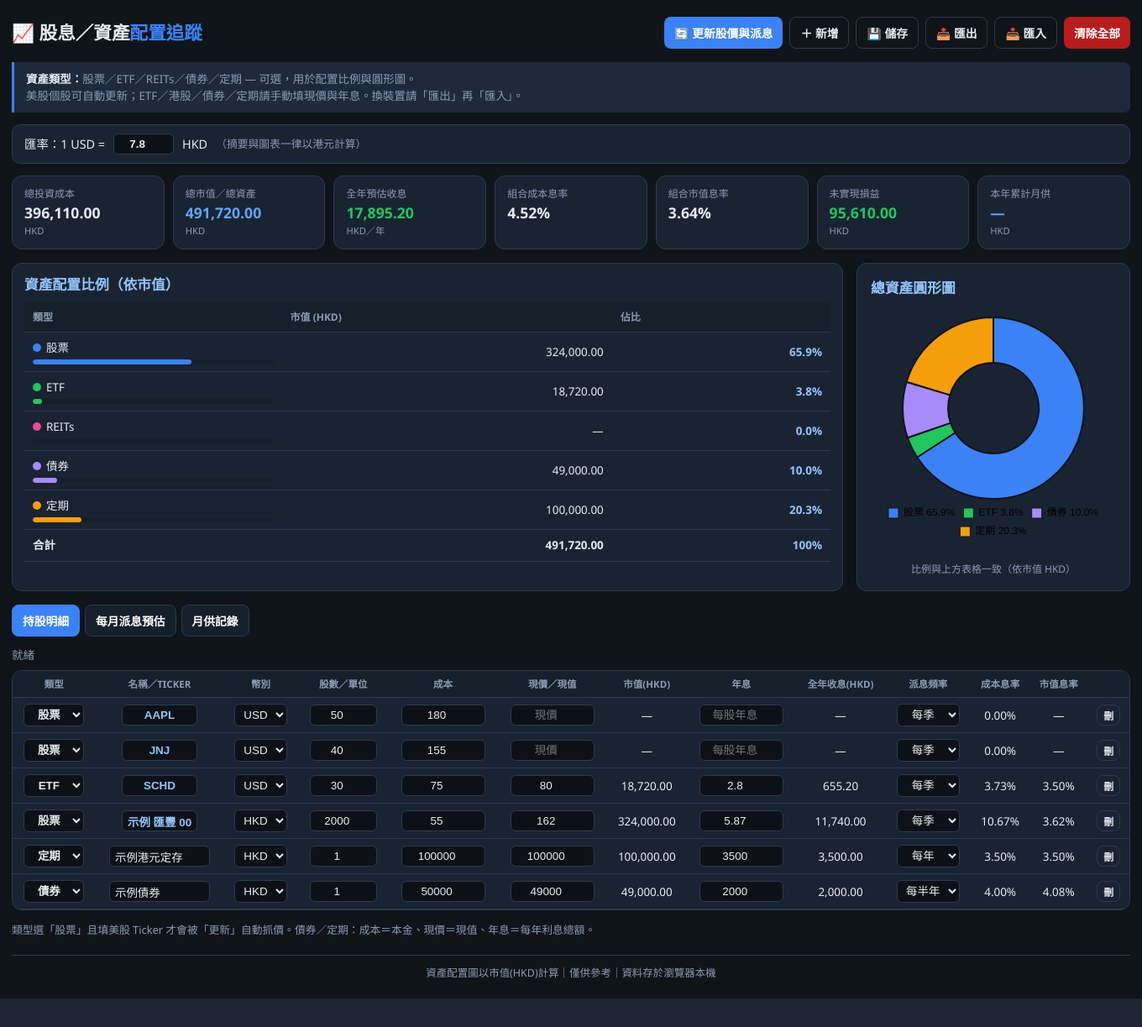
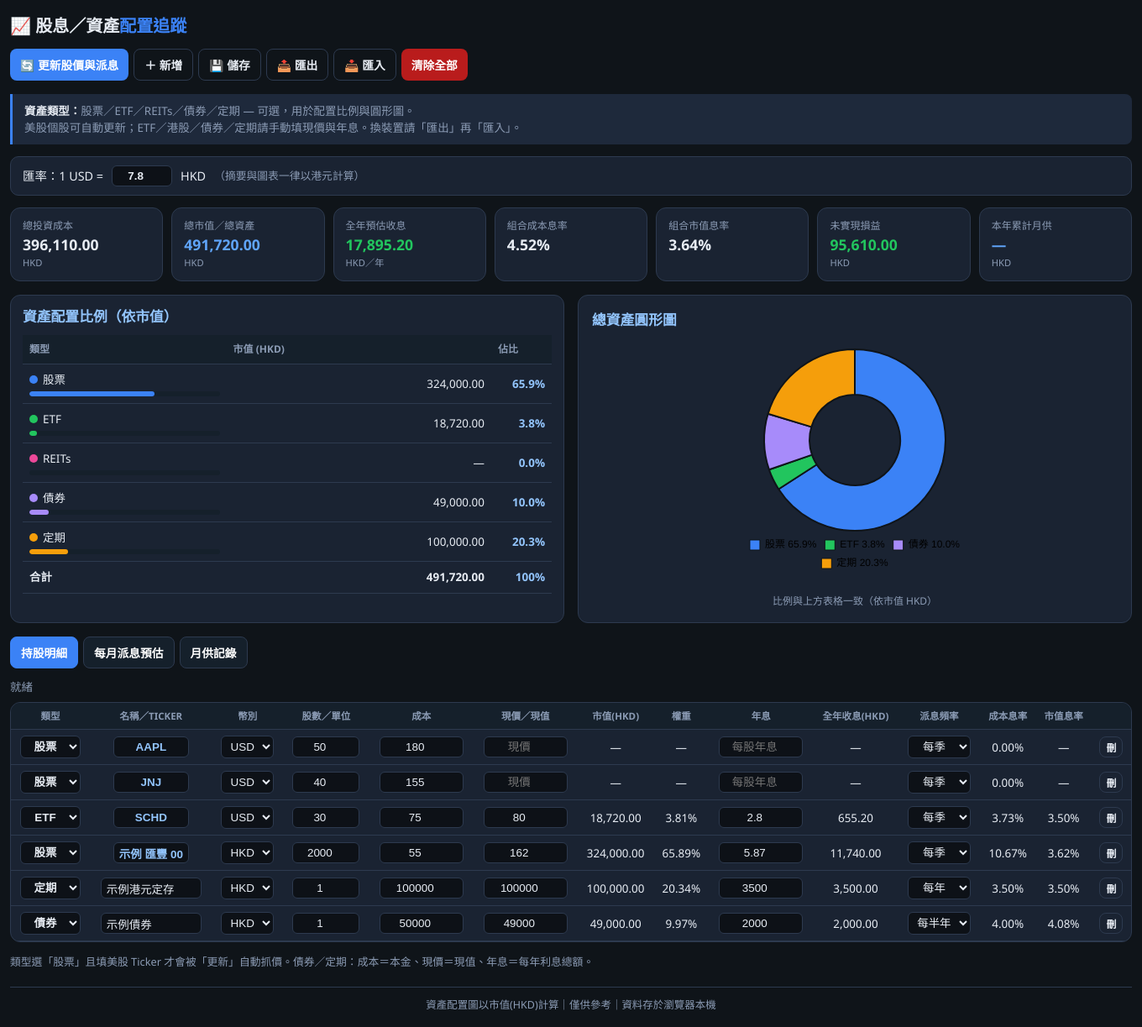
Before and after one commit to faifai821-beep/dividend-tracker, a Flask app: page / in a window 1360 px wide. Shown: the whole page at 84% size. Before the commit the page ends 1189 px from the top, so only its background shows below. Run offline with Flask 3, Linux system fonts and the light colour scheme.

Commit message:
Add files via upload

```diff
--- a/templates/index.html
+++ b/templates/index.html
@@ -2,7 +2,7 @@
 <html lang="zh-Hant">
 <head>
   <meta charset="UTF-8" />
-  <meta name="viewport" content="width=device-width, initial-scale=1" />
+  <meta name="viewport" content="width=device-width, initial-scale=1, maximum-scale=1, viewport-fit=cover" />
   <title>股息／資產配置追蹤</title>
   <script src="https://cdn.jsdelivr.net/npm/chart.js@4.4.1/dist/chart.umd.min.js"></script>
   <style>
@@ -11,22 +11,31 @@
       --accent:#3b82f6; --green:#22c55e; --red:#ef4444; --yellow:#eab308; --input:#0d1117;
     }
     *{box-sizing:border-box;margin:0;padding:0}
+    html,body{width:100%;overflow-x:hidden}
     body{font-family:"Segoe UI","Noto Sans TC","Microsoft JhengHei",sans-serif;background:var(--bg);color:var(--text);min-height:100vh;line-height:1.5}
-    .container{max-width:1400px;margin:0 auto;padding:20px 14px}
-    header{display:flex;flex-wrap:wrap;align-items:center;justify-content:space-between;gap:12px;margin-bottom:16px}
-    h1{font-size:1.35rem;font-weight:700} h1 span{color:var(--accent)}
+    .container{max-width:1400px;width:100%;margin:0 auto;padding:16px 12px}
+    header{display:flex;flex-wrap:wrap;align-items:center;justify-content:space-between;gap:12px;margin-bottom:16px;width:100%}
+    h1{font-size:1.25rem;font-weight:700} h1 span{color:var(--accent)}
     h2{font-size:1.05rem;margin:18px 0 10px;color:#93c5fd}
-    .header-actions{display:flex;gap:8px;flex-wrap:wrap}
+    .header-actions{display:flex;gap:6px;flex-wrap:wrap;width:100%}
+    @media(max-width:600px){
+      h1{font-size:1.1rem}
+      button{padding:7px 10px;font-size:.8rem}
+    }
     button{background:var(--accent);color:#fff;border:none;border-radius:8px;padding:8px 12px;font-size:.86rem;font-weight:600;cursor:pointer}
     button:hover{filter:brightness(1.1)} button:disabled{opacity:.5}
     button.secondary{background:transparent;border:1px solid var(--border);color:var(--text)}
     button.danger{background:#b91c1c} button.manual-btn{background:#6d28d9}
-    .hint{background:#1e293b;border-left:3px solid var(--accent);padding:10px 14px;border-radius:0 8px 8px 0;margin-bottom:14px;font-size:.84rem;color:var(--muted)}
+    .hint{background:#1e293b;border-left:3px solid var(--accent);padding:10px 14px;border-radius:0 8px 8px 0;margin-bottom:14px;font-size:.84rem;color:var(--muted);width:100%}
     .hint strong{color:var(--text)}
     .fx-bar{display:flex;flex-wrap:wrap;align-items:center;gap:10px;background:var(--card);border:1px solid var(--border);border-radius:10px;padding:10px 14px;margin-bottom:14px;font-size:.9rem}
     .fx-bar input{background:var(--input);border:1px solid var(--border);border-radius:6px;color:var(--text);padding:4px 8px;width:72px;text-align:center;font-weight:600}
-    .summary{display:grid;grid-template-columns:repeat(auto-fit,minmax(130px,1fr));gap:10px;margin-bottom:16px}
-    .card{background:var(--card);border:1px solid var(--border);border-radius:12px;padding:12px 14px}
+    .summary{display:grid;grid-template-columns:repeat(auto-fit,minmax(140px,1fr));gap:10px;margin-bottom:16px;width:100%}
+    @media(max-width:600px){
+      .summary{grid-template-columns:1fr 1fr}
+      .card .value{font-size:1rem}
+    }
+    .card{background:var(--card);border:1px solid var(--border);border-radius:12px;padding:12px 14px;width:100%;max-width:100%}
     .card .label{font-size:.75rem;color:var(--muted)} .card .value{font-size:1.1rem;font-weight:700}
     .card .unit{font-size:.7rem;color:var(--muted)} .value.green{color:var(--green)} .value.red{color:var(--red)} .value.blue{color:#60a5fa}
     .alloc-row{display:grid;grid-template-columns:1fr 1fr;gap:16px;margin-bottom:16px}
@@ -38,11 +47,12 @@
     .chart-wrap{background:var(--card);border:1px solid var(--border);border-radius:12px;padding:16px;display:flex;flex-direction:column;align-items:center}
     .chart-box{position:relative;width:280px;max-width:100%;aspect-ratio:1/1;margin:8px auto}
     .chart-box canvas{width:100%!important;height:100%!important}
-    .alloc-table{width:100%;border-collapse:collapse;font-size:.88rem}
-    .alloc-table th,.alloc-table td{padding:8px 10px;border-bottom:1px solid var(--border);text-align:left}
+    .alloc-table{width:100%;border-collapse:collapse;font-size:.88rem;min-width:0}
+    .alloc-table th,.alloc-table td{padding:8px 8px;border-bottom:1px solid var(--border);text-align:left}
     .alloc-table th{color:var(--muted);font-size:.75rem}
-    .alloc-table td.pct{font-weight:700;color:#93c5fd;text-align:right;white-space:nowrap}
-    .alloc-table td.amt{text-align:right;font-variant-numeric:tabular-nums}
+    .alloc-table td.pct{font-weight:700;color:#93c5fd;text-align:right;white-space:nowrap;width:4.5rem}
+    .alloc-table td.amt{text-align:right;font-variant-numeric:tabular-nums;white-space:nowrap}
+    .alloc-table col.pct-col{width:4.5rem}
     .alloc-bar{height:6px;border-radius:3px;background:#15202b;margin-top:4px;overflow:hidden}
     .alloc-bar > i{display:block;height:100%;border-radius:3px}
     .dot{display:inline-block;width:10px;height:10px;border-radius:50%;margin-right:6px}
@@ -50,8 +60,12 @@
     .tabs button{background:#15202b;border:1px solid var(--border)}
     .tabs button.active{background:var(--accent);border-color:var(--accent)}
     .panel{display:none} .panel.active{display:block}
-    .table-wrap{background:var(--card);border:1px solid var(--border);border-radius:12px;overflow-x:auto;margin-bottom:14px}
-    table{width:100%;border-collapse:collapse;min-width:960px}
+    .table-wrap{background:var(--card);border:1px solid var(--border);border-radius:12px;overflow-x:auto;-webkit-overflow-scrolling:touch;margin-bottom:14px;width:100%;max-width:100%}
+    table{width:100%;border-collapse:collapse;min-width:720px}
+    @media(max-width:600px){
+      table{min-width:640px;font-size:.8rem}
+      th,td{padding:6px 6px}
+    }
     th,td{padding:7px 8px;text-align:center;border-bottom:1px solid var(--border);font-size:.84rem;white-space:nowrap}
     th{background:#15202b;color:var(--muted);font-size:.72rem;text-transform:uppercase}
     tr:hover td{background:rgba(59,130,246,.06)}
@@ -137,7 +151,7 @@
         <thead>
           <tr>
             <th>類型</th><th>名稱／Ticker</th><th>幣別</th><th>股數／單位</th><th>成本</th><th>現價／現值</th>
-            <th>市值(HKD)</th><th>年息</th><th>全年收息(HKD)</th>
+            <th>市值(HKD)</th><th>權重</th><th>年息</th><th>全年收息(HKD)</th>
             <th>派息頻率</th><th>成本息率</th><th>市值息率</th><th></th>
           </tr>
         </thead>
@@ -452,6 +466,7 @@ function renderHoldings(){
       <td><input type="number" value="${r.cost??""}" data-i="${i}" data-f="cost" min="0" step="0.01" placeholder="${totalMode?"本金":"每股成本"}" /></td>
       <td>${priceCell}</td>
       <td>${c.mvHkd?fmt(c.mvHkd):"—"}</td>
+      <td>${tm>0&&c.mvHkd?fmtPct(c.mvHkd/tm):"—"}</td>
       <td>${annualCell}</td>
       <td>${c.divHkd?fmt(c.divHkd):"—"}</td>
       <td><select data-i="${i}" data-f="freq">
```
